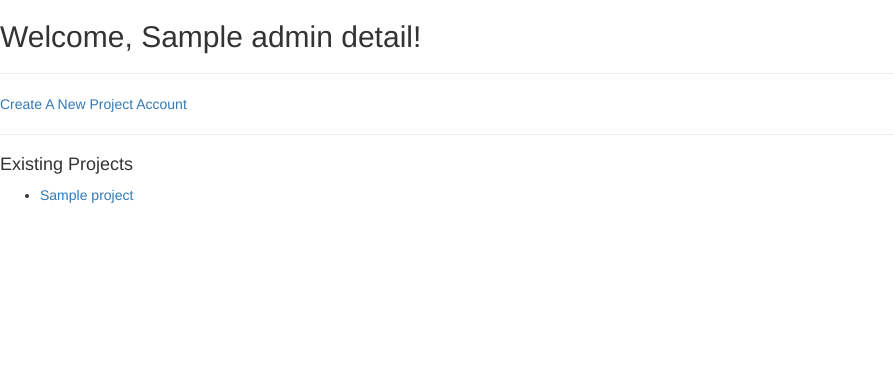
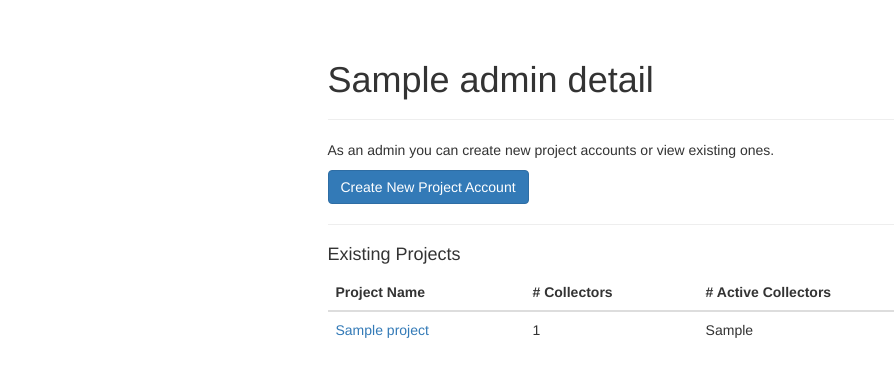
Before and after one commit to bitslabsyr/stack, a Flask app: template app/templates/admin_home.html in a window 1280 px wide. Shown: the part 52-429 px from the top of the page, without its empty margins (0-894 px from the left). Run offline with Flask 2, Linux system fonts and the light colour scheme; the template is opened without the code that fills it: most values are stand-ins (such as "Sample title", 1, 10 or a date in 2020); parts of the project's set-up code (start-up, migrations or seed data) failed here and were passed over; some libraries are stand-ins or nearby versions.

Commit message:
Admin home page styled.

```diff
--- a/app/templates/admin_home.html
+++ b/app/templates/admin_home.html
@@ -1,16 +1,38 @@
 {% extends "base.html" %}
 {% block content %}
-  <h2>Welcome, {{ admin_detail['project_name'] }}!</h2>
-  <hr />
 
-  <a href="{{url_for('create')}}">Create A New Project Account</a>
+  <div class="row">
+    <div class="col-md-6 col-md-offset-3">
+      <div class="page-header">
+        <h1>{{ admin_detail['project_name'] }}</h1>
+      </div>
 
-  <hr />
-    <h4>Existing Projects</h4>
+      <p>As an admin you can create new project accounts or view existing ones.</p>
+      <a class="btn btn-primary" href="{{url_for('create')}}">Create New Project Account</a>
 
-    <ul>
-    {% for project in project_list %}
-      <li><a href="{{ url_for('home', project_name=project['project_name']) }}">{{ project['project_name'] }}</a></li>
-    {%  endfor %}
-    </ul>
+      <hr />
+
+      <h4>Existing Projects</h4>
+      <table class="table">
+        <thead>
+          <tr>
+            <th>Project Name</th>
+            <th># Collectors</th>
+            <th># Active Collectors</th>
+          </tr>
+        </thead>
+        <tbody>
+
+          {% for project in project_list %}
+            <tr>
+              <td><a href="{{ url_for('home', project_name=project['project_name']) }}">{{ project['project_name'] }}</a></td>
+              <td>{{ project['num_collectors'] }}</td>
+              <td>{{ project['active_collectors'] }}</td>
+            </tr>
+          {% endfor %}
+
+        </tbody>
+      </table>
+    </div>
+  </div>
 {% endblock %}
--- a/app/views.py
+++ b/app/views.py
@@ -84,7 +84,6 @@ def login():
             project_detail = db.get_project_detail(session['project_id'])
             project_name = project_detail['project_name']
 
-            flash('Welcome, %s!' % project_name)
             return redirect(url_for('home', project_name=project_name))
         else:
             flash(resp['message'])
@@ -182,6 +181,8 @@ def admin_home(admin_id):
         for project in resp['project_list']:
             if 'admin' in project.keys() and not project['admin']:
                 project_list.append(project)
+
+
 
     return render_template('admin_home.html', admin_detail=g.admin, project_list=project_list)
 
```
Also changed, not shown: app/models.py (+9 -0 lines).
